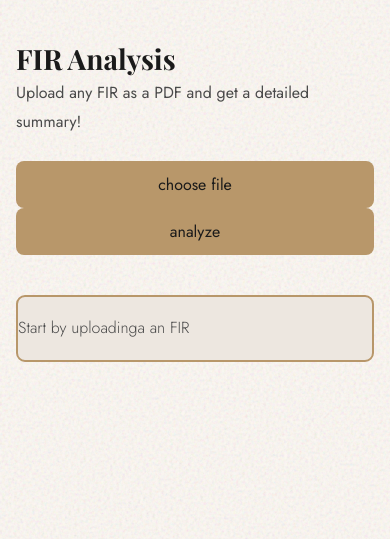
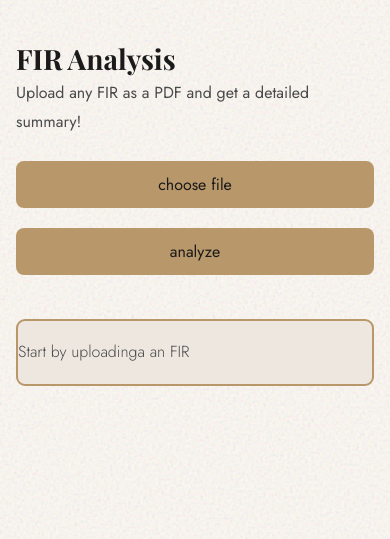
Before and after one commit to fourtysevencode/nyaya, a FastAPI app: page /fir-analysis in a window 390 px wide. Shown: the part 61-600 px from the top of the page. Run offline with FastAPI, Linux system fonts and the light colour scheme.

Commit message:
Add margin adjustments for nav links and input image name

```diff
--- a/templates/static/style.css
+++ b/templates/static/style.css
@@ -225,6 +225,7 @@ nav a:hover {
         margin-left: 0;
         display: block;
         text-align: center;
+        margin-bottom: 20px;
     }
 
     #incident-report {
@@ -235,4 +236,8 @@ nav a:hover {
         max-width: 100%;
         min-height: 90px; /* enough for placeholder to breathe */
     }
+
+    #input_image_name {
+        margin: 0px;
+    }
 }
```
